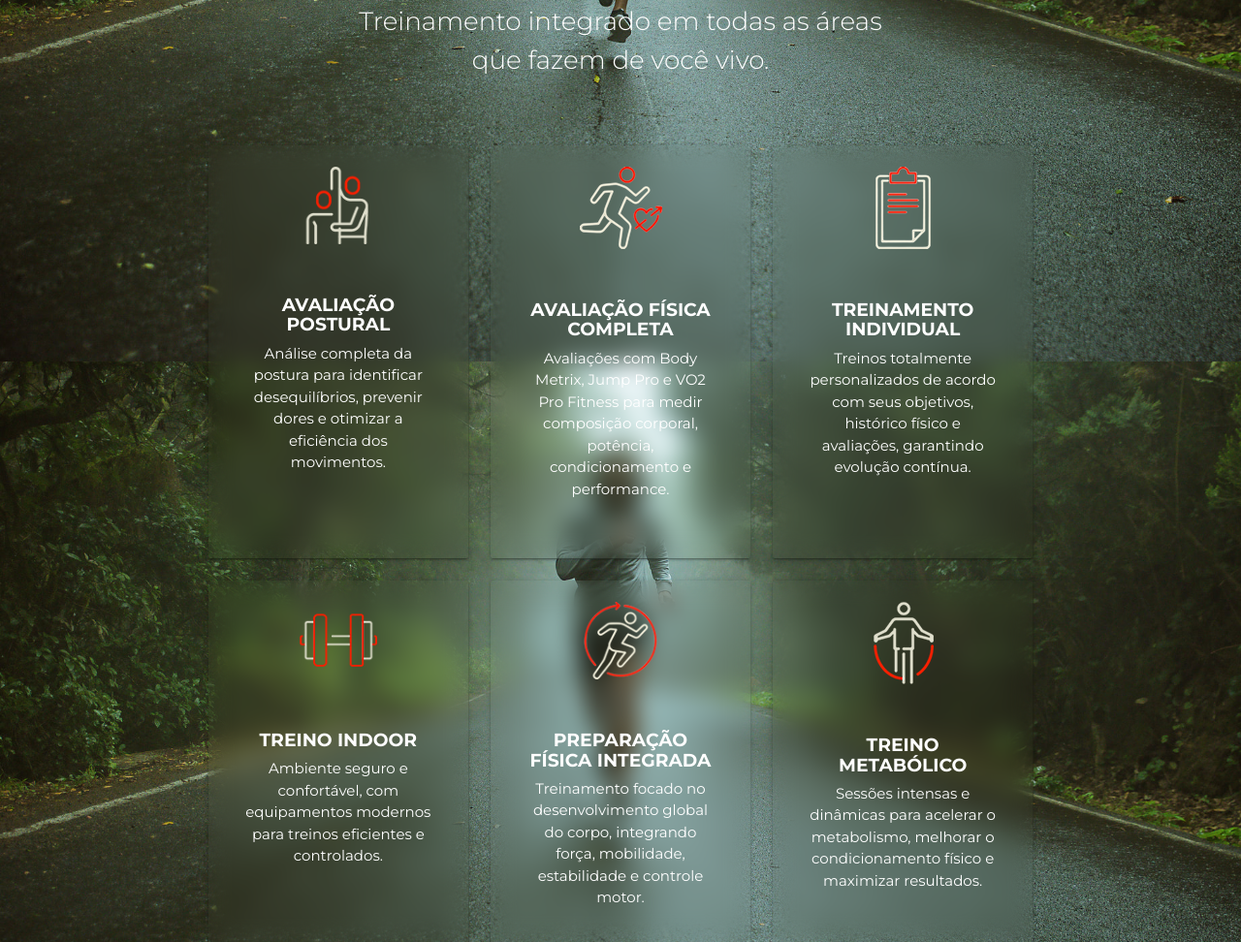
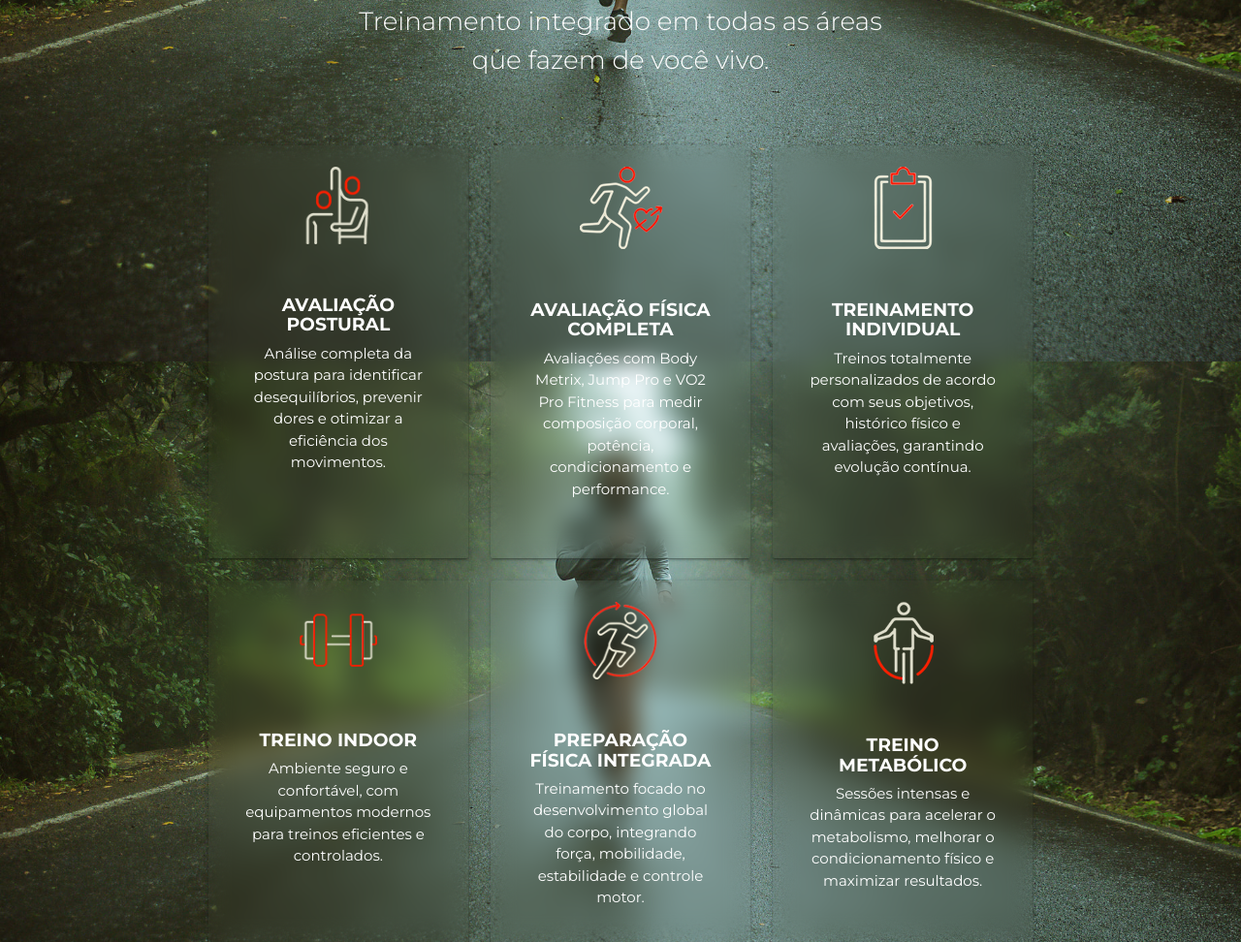
Before and after one commit to Biasiolo/attivita, a website built with Parcel: page src/index.html in a window 1280 px wide. Shown: the part 2618-3590 px from the top of the page at 97% size. Built offline with nearby package versions, Linux system fonts and the light colour scheme.

Commit message:
manutenção2

```diff
--- a/src/index.html
+++ b/src/index.html
@@ -265,7 +265,7 @@
   <div class="col-lg-4 col-md-6 col-sm-12 mb-4">
     <div class="card h-100 bg-transparent border-0 text-start text-white">
       <div class="card-img-top text-center mb-3">
-        <img src="./images/icone13.png" alt="Treinamento Individual" style="max-width: 160px;" />
+        <img src="./images/icone10.png" alt="Treinamento Individual" style="max-width: 160px;" />
       </div>
       <div class="card-body">
         <h4 class="card-title fs-5 fw-bold">TREINAMENTO INDIVIDUAL</h4>
```
